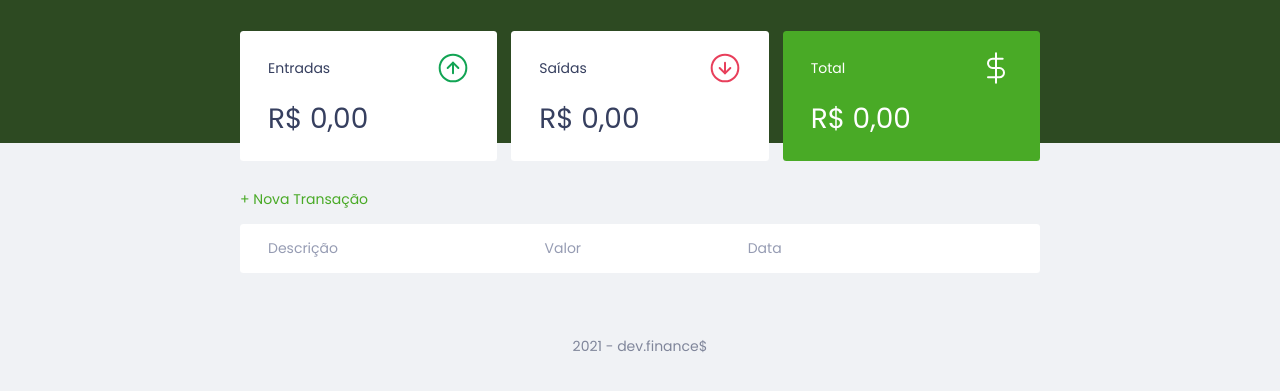
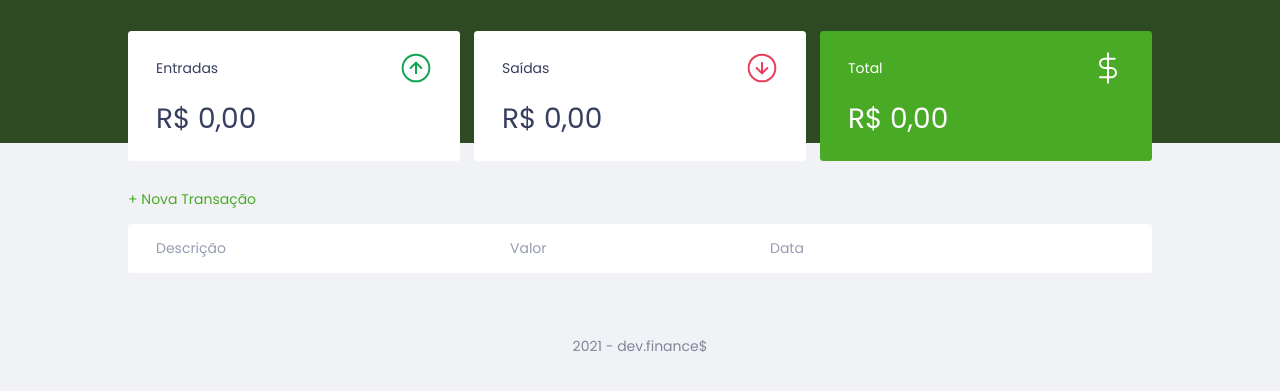
Before and after one commit to afx-nicolas/maratona-discover, a plain HTML site: page index.html in a window 1280 px wide. Shown: the part 55-446 px from the top of the page. Drawn offline with Linux system fonts and the light colour scheme.

Commit message:
Cards width increase

```diff
--- a/style.css
+++ b/style.css
@@ -114,7 +114,7 @@ body {
 }
 
 .container {
-  width: min(90vw, 800px);
+  width: min(90vw, 1024px);
   margin: auto;
 }
 
```
